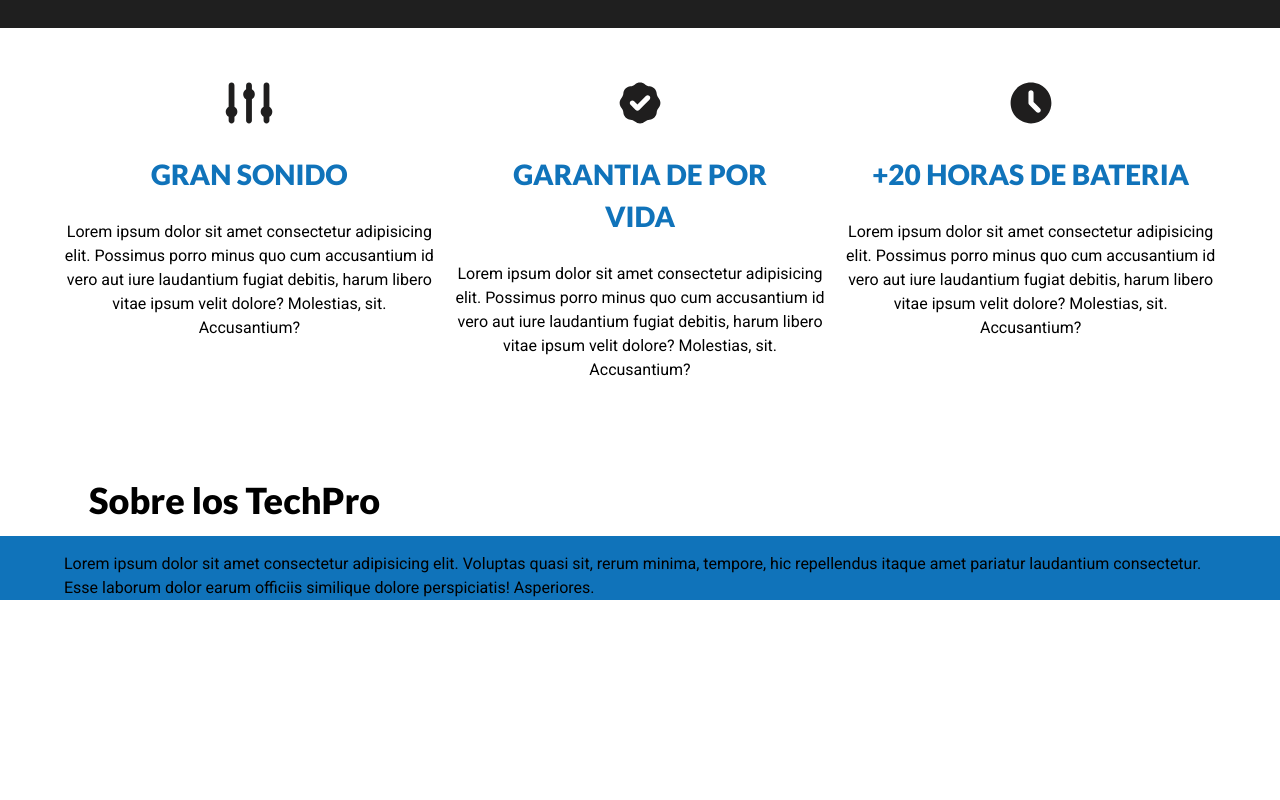
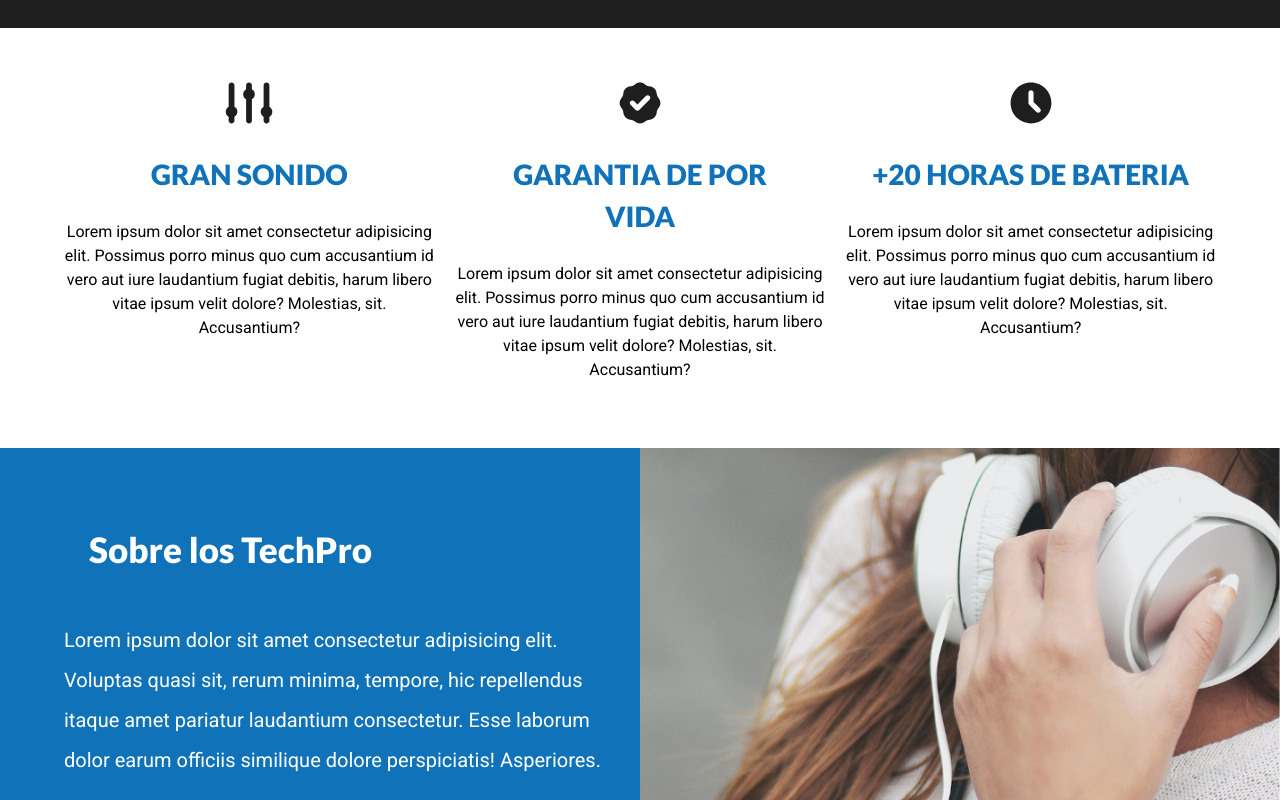
Before and after one commit to GustavoParfait/TechPro, a plain HTML site: page index.html in a window 1280 px wide. Shown: the part 657-1457 px from the top of the page. Before the commit the page ends 1273 px from the top, so only its background shows below. Drawn offline with Linux system fonts and the light colour scheme.

Commit message:
from PCB 16062023

```diff
--- a/CSS/styles.css
+++ b/CSS/styles.css
@@ -176,10 +176,53 @@ img {
     text-transform: uppercase;
     margin-top: calc(var(--separation) / 2);
 }
+/*-----Icons End-----*/
+/*-----About Techpro Start-----*/
+.aboutTechpro {
+    background-image: linear-gradient(to bottom, transparent 50%, var(--primaryColor) 0%), url(../img/imagen-mujer.jpg);
+    background-position: right;
+    background-repeat: repeat, no-repeat;
+    background-size: 100%, 110rem;
+}
 
-.aboutTechpro {
-    background-image: linear-gradient(to bottom, transparent 50%, var(--primaryColor) 0% );
+@media (min-width: 768px) {
+    .aboutTechpro {
+        background-image: linear-gradient(to left, transparent 50%, var(--primaryColor) 0%), url(../img/imagen-mujer.jpg);
+        background-repeat: repeat, no-repeat;
+        column-gap: 4rem;
+    }
+}
+
+.aboutTechproGrid {
+    display: grid;
+    grid-template-rows: repeat(2, 40rem);
+    row-gap: var(--separation);
+}
+
+@media (min-width: 768px) {
+    .aboutTechproGrid {
+        grid-template-rows: unset;
+        grid-template-columns: repeat(2, 1fr);
+    }
+}
+
+.textAboutTech {
+    grid-row: 2 / 3;
+    color: var(--whiteColor);
+    display: flex;
+    flex-direction: column;
+    justify-content: space-around;
+
+}
+
+.textAboutTech h2 {
+    font-size: 3.5rem;
+}
+
+.textAboutTech p {
+    font-size: 2rem;
+    line-height: 2;
 }
 
 
-/*-----Icons End-----*/
+/*-----About Techpro End-----*/
```
